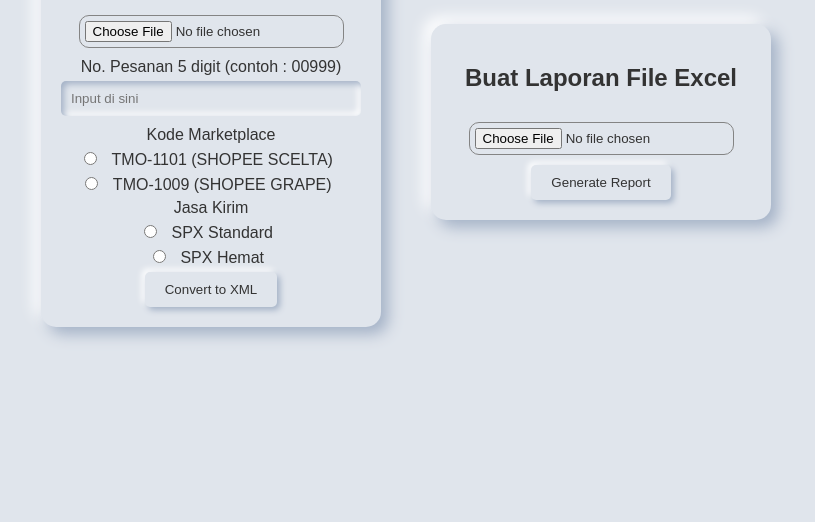
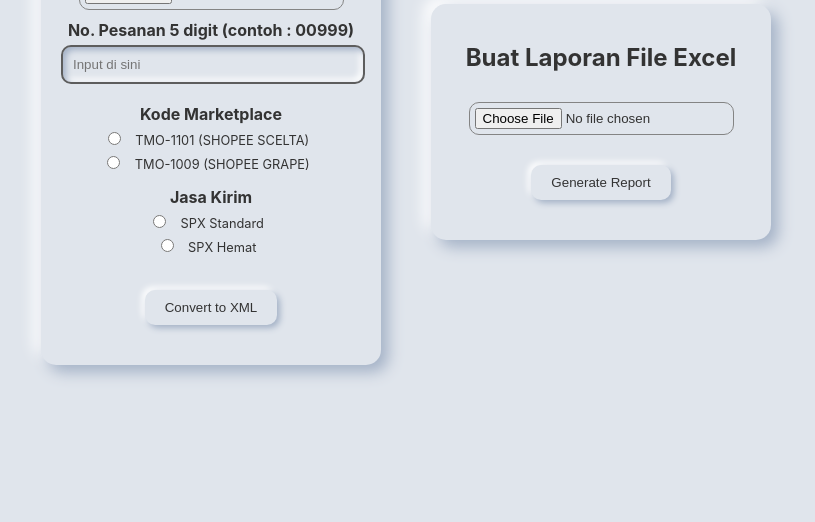
Before and after one commit to yhogakafi/xlsx_to_xml_converter_javascript, a plain HTML site: page index.html in a window 1280 px wide. Shown: the part 278-800 px from the top of the page, without its empty margins (234-1049 px from the left). Drawn offline with Linux system fonts and the light colour scheme.

Commit message:
separate radio button

```diff
--- a/index.html
+++ b/index.html
@@ -14,14 +14,14 @@
             <label for="sonoInput">No. Pesanan 5 digit (contoh : 00999)</label>
             <input type="text" id="sonoInput" placeholder="Input di sini" class="text-input">
         </div>
-        <div class="input-group">
+        <div class="radio-group">
             <label>Kode Marketplace</label>
             <input type="radio" id="projectTMO1101" name="projectID" value="TMO-1101" class="radio-input">
             <label for="projectTMO1101" class="radio-label">TMO-1101 (SHOPEE SCELTA)</label><br>
             <input type="radio" id="projectTMO1009" name="projectID" value="TMO-1009" class="radio-input">
             <label for="projectTMO1009" class="radio-label">TMO-1009 (SHOPEE GRAPE)</label>
         </div>
-        <div class="input-group">
+        <div class="radio-group">
             <label>Jasa Kirim</label>
             <input type="radio" id="shipviaSPXStandard" name="shipviaID" value="SPX Standard" class="radio-input">
             <label for="shipviaSPXStandard" class="radio-label">SPX Standard</label><br>
--- a/style.css
+++ b/style.css
@@ -1,5 +1,5 @@
 body {
-    font-family: Arial, sans-serif;
+    font-family: -apple-system, BlinkMacSystemFont, "Segoe UI", Roboto, "Helvetica Neue", Arial, sans-serif;
     background-color: #e0e5ec;
     color: #333;
     display: flex;
@@ -35,15 +35,16 @@ h2 {
     color: #333;
 }
 
-/* .input-group,
-.button-group {
-    margin-bottom: 20px;
-} */
+.radio-group {
+    margin: 10px;
+}
 
 label {
+    font-size: 1em;
     display: block;
     margin-bottom: 5px;
     color: #333;
+    font-weight: bold;
 }
 
 
@@ -57,8 +58,8 @@ label {
 .text-input {
     width: calc(100% - 20px);
     padding: 10px;
-    border: none;
-    border-radius: 5px;
+    border: solid 2px rgb(93, 93, 93);
+    border-radius: 10px;
     margin-bottom: 10px;
     box-shadow: inset 3px 3px 6px #a3b1c6,
                 inset -3px -3px 6px #ffffff;
@@ -72,14 +73,17 @@ label {
 }
 
 .radio-label {
+    font-size: 0.8em;
+    font-weight: normal;
     display: inline-block;
     margin-right: 10px;
 }
 
 .button {
     padding: 10px 20px;
+    margin: 20px;
     border: none;
-    border-radius: 5px;
+    border-radius: 10px;
     background: #e0e5ec;
     box-shadow: 3px 3px 6px #a3b1c6,
                 -3px -3px 6px #ffffff;
```
